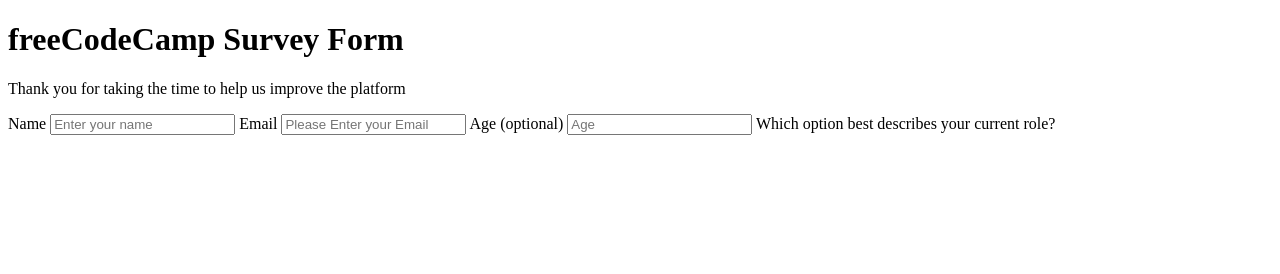
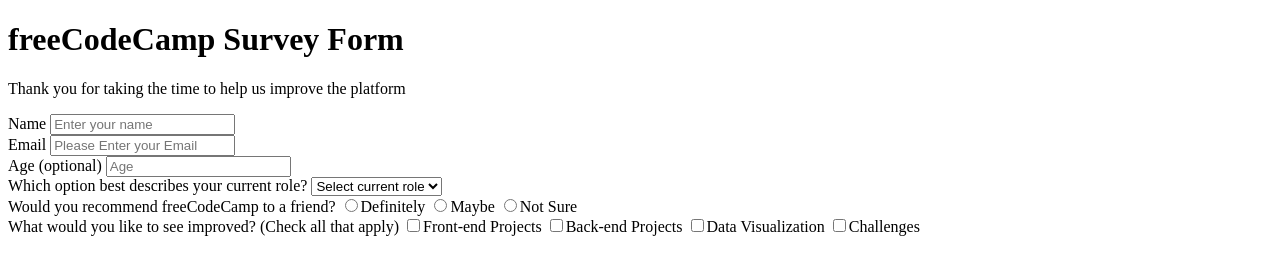
Before and after one commit to mckent05/mckent05, a plain HTML site: page Topesaluter/index.html in a window 1280 px wide. Drawn offline with Linux system fonts and the light colour scheme.

Commit message:
radio button and checkbox

```diff
--- a/Topesaluter/index.html
+++ b/Topesaluter/index.html
@@ -14,11 +14,34 @@
    <form id="survey-form" action="">
      <label for="name">Name</label>
      <input id="name" type="name" placeholder="Enter your name" >
+     <br>
      <label for="email">Email</label>
      <input type="email" id="email" placeholder="Please Enter your Email">
+     <br>
      <label id="number">Age (optional)</label>
      <input type="number" id="number" placeholder="Age">
+     <br>
      <label for="dropdown">Which option best describes your current role?</label>
+     <select name="dropdown" id="dropdown">
+       <option value="Select current role">Select current role</option>
+       <option value="Student">Student</option>
+       <option value="Full Time Job">Full Time Job</option>
+       <option value="Full Time Learner">Full Time Learner</option>
+    </select>
+     <br>
+     <label for="radio">Would you recommend freeCodeCamp to a friend?</label>
+     <input type="radio" id="radio" name="radio" value="Defnitely">Definitely
+     <input type="radio" id="radio" name="radio" value="Maybe">Maybe
+     <input type="radio" id="radio" name="radio" value="Not Sure">Not Sure
+     <br>
+    <label for="check">What would you like to see improved? (Check all that apply)</label>
+     <input type="checkbox" id="check" name="check" value="Front-end Projects">Front-end Projects
+     <input type="checkbox" id="check" name="check" value="Back-end Projects">Back-end Projects
+     <input type="checkbox" id="check" name="check" value="Data Visualization">Data Visualization
+     <input type="checkbox" id="check" name="check" value="Challenges">Challenges
+
+
+
 
    </form>
 
```
